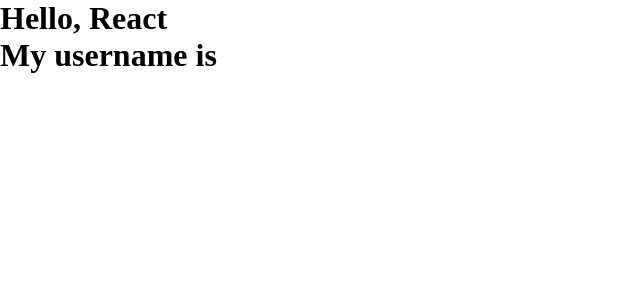
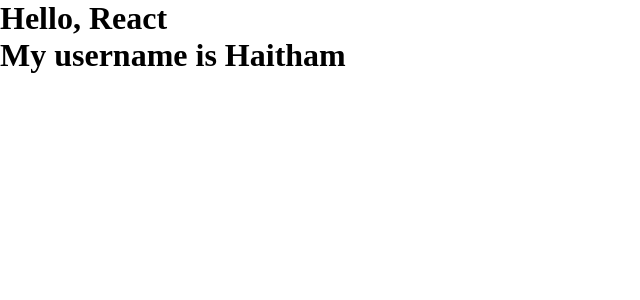
Before and after one commit to HaithamAbuDraz/react-course, a React (Vite) app: page / in a window 1280 px wide. Shown: the top 300 px of the page, without its empty margins (0-640 px from the left). Built offline with nearby package versions, Linux system fonts and the light colour scheme.

Commit message:
Remove username prop from Top component for Context API migration

```diff
--- a/src/components/Last.jsx
+++ b/src/components/Last.jsx
@@ -1,7 +1,13 @@
-const Last = ({ username }) => {
+import { UsernameContext } from "../App";
+
+const Last = () => {
   return (
     <div>
-      <h1>My username is {username}</h1>
+      <UsernameContext.Consumer>
+        {(username) => {
+          return <h1>My username is {username}</h1>
+        }}
+      </UsernameContext.Consumer>
     </div>
   );
 };
```
